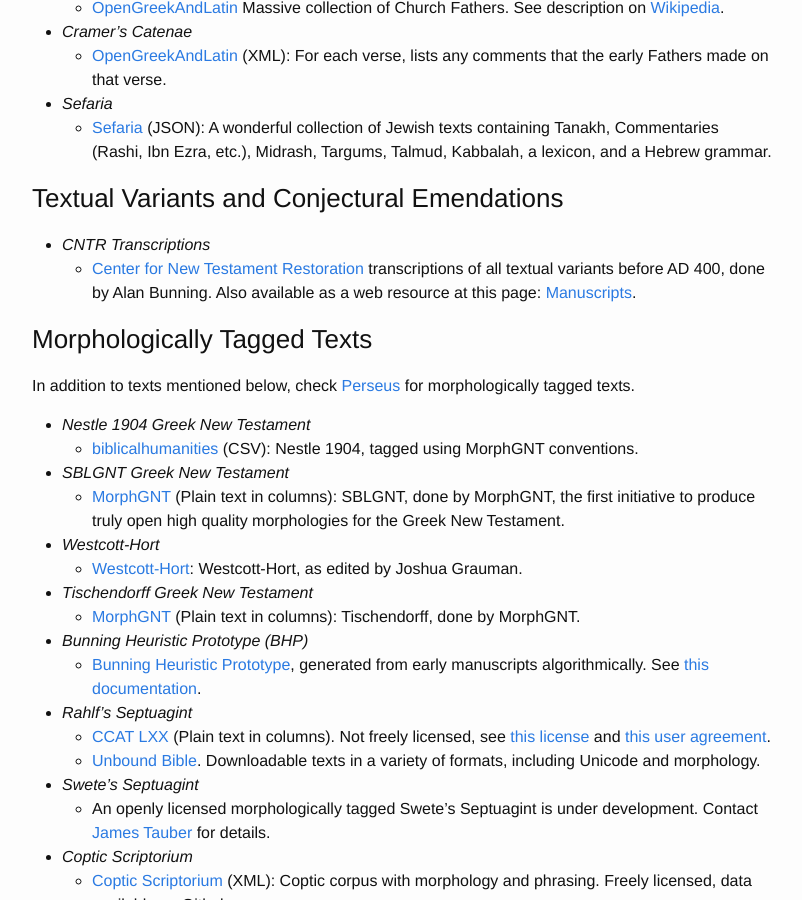
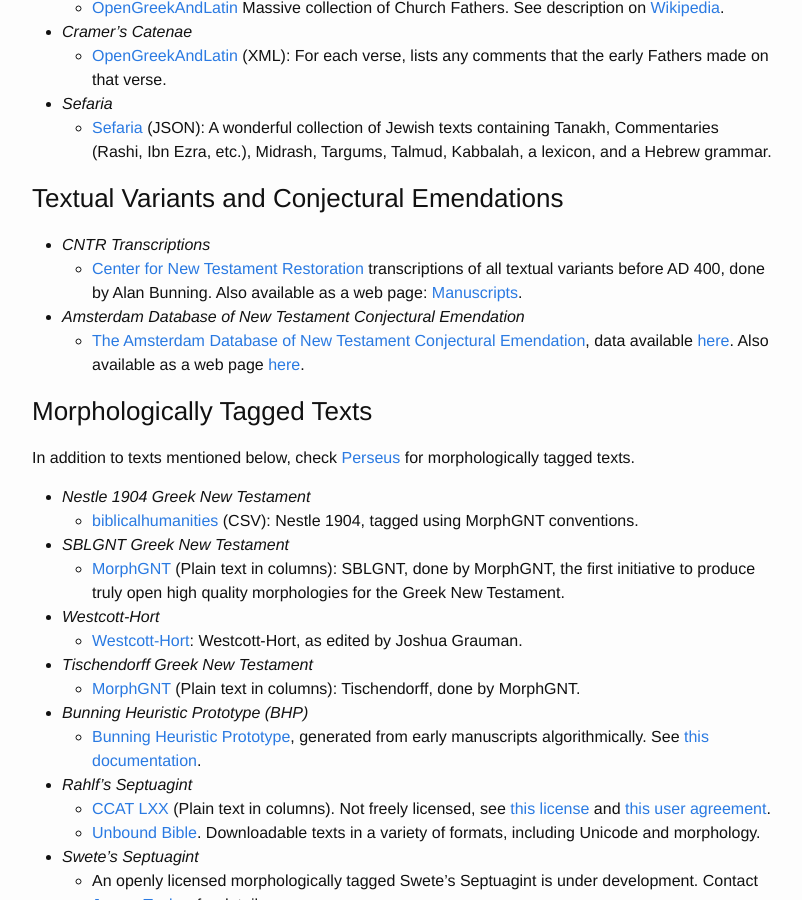
Before and after one commit to biblicalhumanities/biblicalhumanities.github.io, a Jekyll site: the page built from dashboard.md, in a window 1280 px wide and 900 px high, scrolled down 852 px. Shown: the whole window, without its empty margins (238-1040 px from the left). Built offline with Jekyll 4.4.1, drawn with Linux system fonts in a browser that asks for light colours.

Commit message:
Added Amsterdam Database of New Testament Conjectural Emendation.

```diff
--- a/dashboard.md
+++ b/dashboard.md
@@ -32,7 +32,9 @@
 ### Textual Variants and Conjectural Emendations
 
 - *CNTR Transcriptions*
-  - [Center for New Testament Restoration](https://greekcntr.org/resources.htm) transcriptions of all textual variants before AD 400, done by Alan Bunning.  Also available as a web resource at this page: [Manuscripts](https://greekcntr.org/manuscripts.htm).
+  - [Center for New Testament Restoration](https://greekcntr.org/resources.htm) transcriptions of all textual variants before AD 400, done by Alan Bunning.  Also available as a web page: [Manuscripts](https://greekcntr.org/manuscripts.htm).
+- *Amsterdam Database of New Testament Conjectural Emendation*
+  - [The Amsterdam Database of New Testament Conjectural Emendation](http://ntvmr.uni-muenster.de/nt-conjectures-attribution), data available [here](http://ntvmr.uni-muenster.de/community/vmr/api/projects/ntconjectures/admin/sql/scripts/).  Also available as a web page [here](http://ntvmr.uni-muenster.de/nt-conjectures).
 
 
 ### Morphologically Tagged Texts
```
